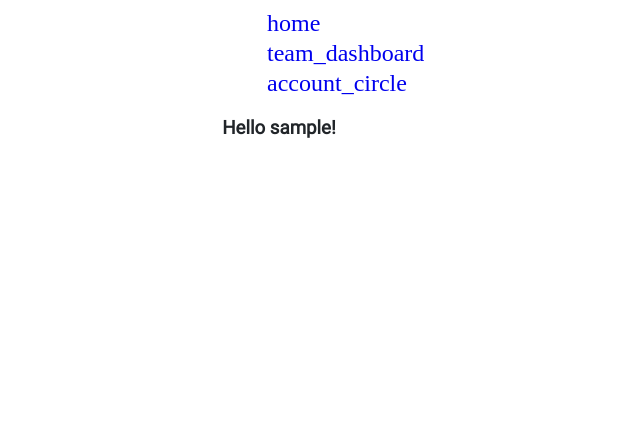
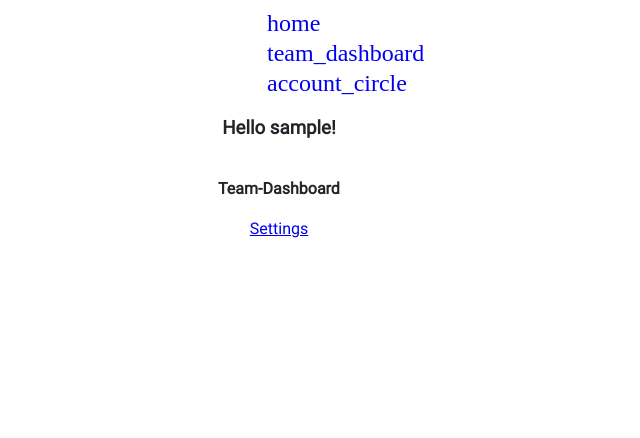
Before and after one commit to PsychOlympia/camp, a Flask app: page /team/ in a window 1280 px wide. Shown: the top 438 px of the page, without its empty margins (361-1001 px from the left). Run offline with Flask 3, Linux system fonts and the light colour scheme; the visitor is signed in with stand-in values (Sample User, id 1); data comes from the database, SQL or seed files in the repository; data that the repository does not hold is empty; parts of the project's set-up code (start-up, migrations or seed data) failed here and were passed over; some web fonts are replaced.

Commit message:
Include role name in dashboard

```diff
--- a/app/helper/templates/helper_dashboard.jinja2
+++ b/app/helper/templates/helper_dashboard.jinja2
@@ -3,5 +3,6 @@
 {% block content %}
 <div style="display: flex; flex-direction: column; align-items: center;">
     <h3>{{ _('Hello %(username)s!', username=current_user.username) }}</h3>
+    <h4>Helper-Dashboard</h4>
 </div>
 {% endblock %}
--- a/app/orga/templates/orga_dashboard.jinja2
+++ b/app/orga/templates/orga_dashboard.jinja2
@@ -3,5 +3,6 @@
 {% block content %}
 <div style="display: flex; flex-direction: column; align-items: center;">
     <h3>{{ _('Hello %(username)s!', username=current_user.username) }}</h3>
+    <h4>Orga-Dashboard</h4>
 </div>
 {% endblock %}
--- a/app/team/templates/team_dashboard.jinja2
+++ b/app/team/templates/team_dashboard.jinja2
@@ -1,17 +1,10 @@
 {% extends 'dashboard.jinja2' %}
-
-{% block nav_items_between %}
-    {{ super() }}
-    <a href="{{ url_for('team.index') }}"><span class="material-symbols-outlined">team_dashboard</span></a>
-{% endblock %}
-
-{% block nav_items_after %}
-    {{ super() }}
-    <a href="{{ url_for('settings.index') }}"><span class="material-symbols-outlined">settings</span></a>
-{% endblock %}
 
 {% block content %}
 <div style="display: flex; flex-direction: column; align-items: center;">
     <h3>{{ _('Hello %(username)s!', username=current_user.username) }}</h3>
+    <h4>Team-Dashboard</h4>
+
+    <a href="{{ url_for('settings.index') }}">Settings</a>  {# TODO move elsewhere? #}
 </div>
 {% endblock %}
```
